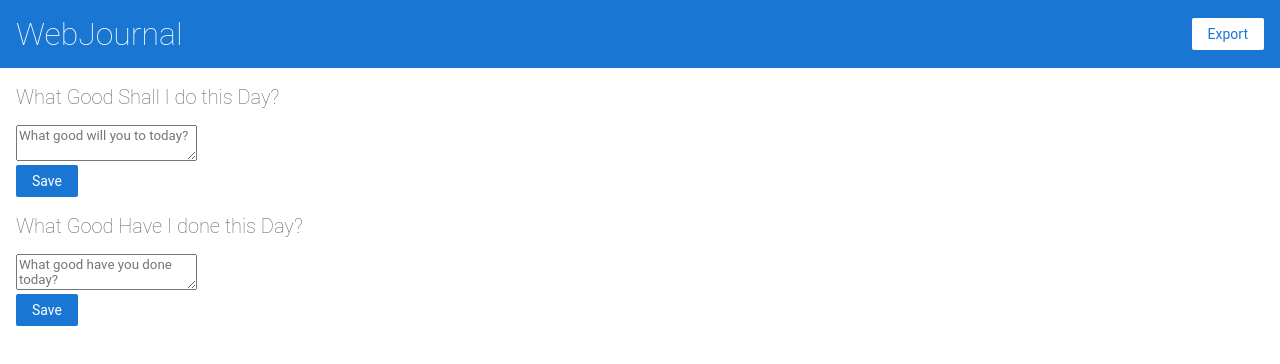
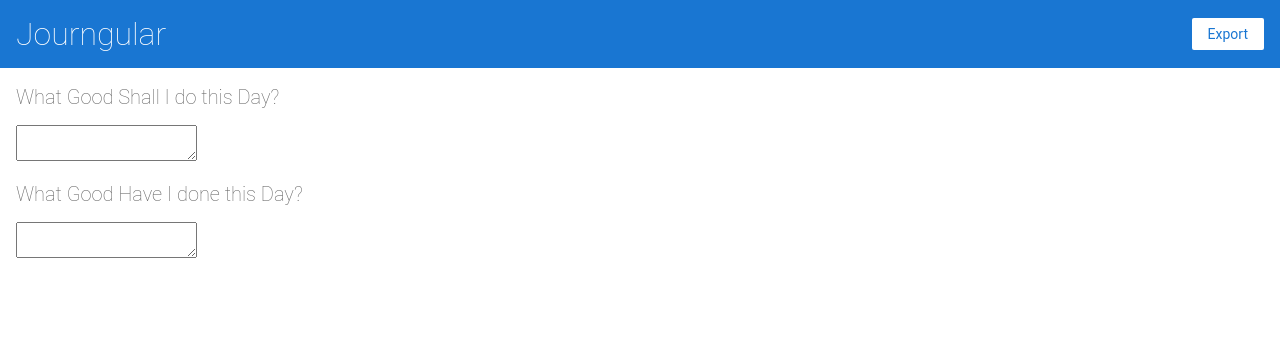
Before and after one commit to ColeW-Picaro/webjournal, an Angular app: page / in a window 1280 px wide. Shown: the top 364 px of the page. Built offline with nearby package versions, Linux system fonts and the light colour scheme.

Commit message:
add entries as a service; textarea inputs are workinggit status

```diff
--- a/src/app/app.component.ts
+++ b/src/app/app.component.ts
@@ -5,11 +5,6 @@ import { Component } from '@angular/core';
   templateUrl: './app.component.html',
   styleUrls: [ './app.component.css' ]
 })
-export class AppComponent  {}
-
-
-/*
-Copyright Google LLC. All Rights Reserved.
-Use of this source code is governed by an MIT-style license that
-can be found in the LICENSE file at http://angular.io/license
-*/
+export class AppComponent  {
+  title = "Journgular"
+}
--- /dev/null
+++ b/src/app/entries.component.ts
@@ -0,0 +1,39 @@
+import { EntryListComponent } from './entry-list/entry-list.component';
+
+interface Entry {
+  name: string;
+  description: string;
+  text: string;
+}
+
+let defaultEntries = [
+  {
+    name: "What Good Shall I do this Day?",
+    description: "What good will you to today?",
+    text: " ",
+  } as Entry,
+  {
+    name: "What Good Have I done this Day?",
+    description: "What good have you done today?",
+    text: " ",
+  } as Entry
+]
+
+
+export class EntriesComponent {
+
+  private entries;
+
+  constructor() {
+    this.entries = [];
+    for (let i = 0; i < defaultEntries.length; ++i) {
+      console.log(defaultEntries[i]);
+      this.entries.push(defaultEntries[i]);
+    }
+  }
+
+  getEntries () {
+    return this.entries;
+  }
+
+}
--- a/src/app/entries.ts
+++ /dev/null
@@ -1,12 +0,0 @@
-export var entries = [
-  {
-    name: "What Good Shall I do this Day?",
-    description: "What good will you to today?",
-    entry: "",
-  },
-  {
-    name: "What Good Have I done this Day?",
-    description: "What good have you done today?",
-    entry: "",
-  }
-]
--- a/src/app/entry-list/entry-list.component.html
+++ b/src/app/entry-list/entry-list.component.html
@@ -1,6 +1,4 @@
-<div *ngFor="let entry of entries">
-  <h2> {{entry.name}} </h2>
-  <textarea [placeholder]="entry.description"></textarea>
-  <br>
-  <button (click)="save(entry.name)"> Save </button>
+<div *ngFor="let entry of entries.getEntries()">
+  <h2> {{ entry.name }} </h2>
+  <div><app-input></app-input></div>
 </div>
--- a/src/app/entry-list/entry-list.component.ts
+++ b/src/app/entry-list/entry-list.component.ts
@@ -1,22 +1,21 @@
+import { EntriesComponent } from './../entries.component';
 import { Component, OnInit } from '@angular/core';
-
-import { entries} from "../entries";
 
 @Component({
   selector: 'app-entry-list',
   templateUrl: './entry-list.component.html',
-  styleUrls: ['./entry-list.component.css']
+  styleUrls: ['./entry-list.component.css'],
+  providers: [EntriesComponent]
 })
 export class EntryListComponent implements OnInit {
-  entries = entries;
 
-  constructor() { }
+  public entries: EntriesComponent;
+
+  constructor(entries: EntriesComponent) {
+    this.entries = entries;
+  }
 
   ngOnInit() {
   }
 
-  save(entryName, entryText) {
-    window.alert(entryName + " " + entryText);
-  }
-
 }
--- /dev/null
+++ b/src/app/input.component.ts
@@ -0,0 +1,16 @@
+import { Component } from '@angular/core';
+
+@Component({
+  selector: 'app-input',
+  template: `
+    <textarea #box
+      (keyup.enter)="update(box.value)"
+      (blur)="update(box.value)">
+    </textarea>
+    <p>{{value}}</p>
+    `
+})
+export class InputComponent {
+  value = '';
+  update(value: string) { this.value = value; }
+}
--- a/src/app/top-bar/top-bar.component.html
+++ b/src/app/top-bar/top-bar.component.html
@@ -1,11 +1,5 @@
 <a [routerLink]="['/']">
-  <h1>WebJournal</h1>
+  <h1> {{ title }} </h1>
 </a>
 
 <a class="button fancy-button">Export</a>
-
-<!--
-Copyright Google LLC. All Rights Reserved.
-Use of this source code is governed by an MIT-style license that
-can be found in the LICENSE file at http://angular.io/license
--->
--- a/src/app/top-bar/top-bar.component.ts
+++ b/src/app/top-bar/top-bar.component.ts
@@ -1,3 +1,4 @@
+import { AppComponent } from './../app.component';
 import { Component, OnInit } from '@angular/core';
 
 @Component({
@@ -7,7 +8,12 @@ import { Component, OnInit } from '@angular/core';
 })
 export class TopBarComponent implements OnInit {
 
-  constructor() { }
+  public title;
+
+  constructor(public app: AppComponent) {
+    this.title = app.title;
+
+  }
 
   ngOnInit() {
   }
--- a/src/index.html
+++ b/src/index.html
@@ -2,7 +2,7 @@
 <html lang="en">
   <head>
     <meta charset="utf-8" />
-    <title>WebJournal</title>
+    <title>Journgular</title>
     <base href="/" />
 
     <meta name="viewport" content="width=device-width, initial-scale=1" />
```
Also changed, not shown: src/app/app.module.ts (+5 -9 lines), src/assets/shipping.json (deleted, +0 -14 lines), 1 other file (tests, documents, lock files or other folders).
